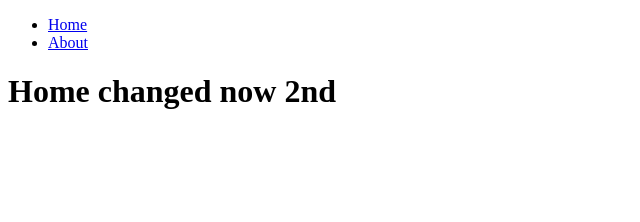
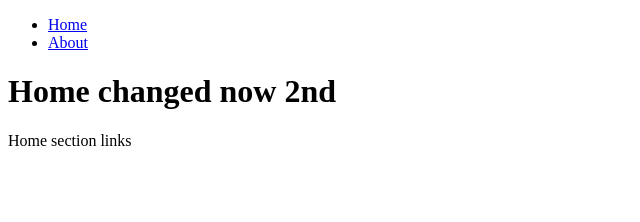
Before and after one commit to deepaksmallcase/test-release-please, a React app: page / in a window 1280 px wide. Shown: the top 222 px of the page, without its empty margins (0-640 px from the left). Built offline with nearby package versions, Linux system fonts and the light colour scheme; the HTML template or start-up script is replaced by a standard one.

Commit message:
feat: new div in home

```diff
--- a/src/components/Home.js
+++ b/src/components/Home.js
@@ -4,6 +4,7 @@ const Home = () => {
   return (
     <div>
       <h1>Home changed now 2nd</h1>
+      <div>Home section links</div>
     </div>
   );
 };
```
